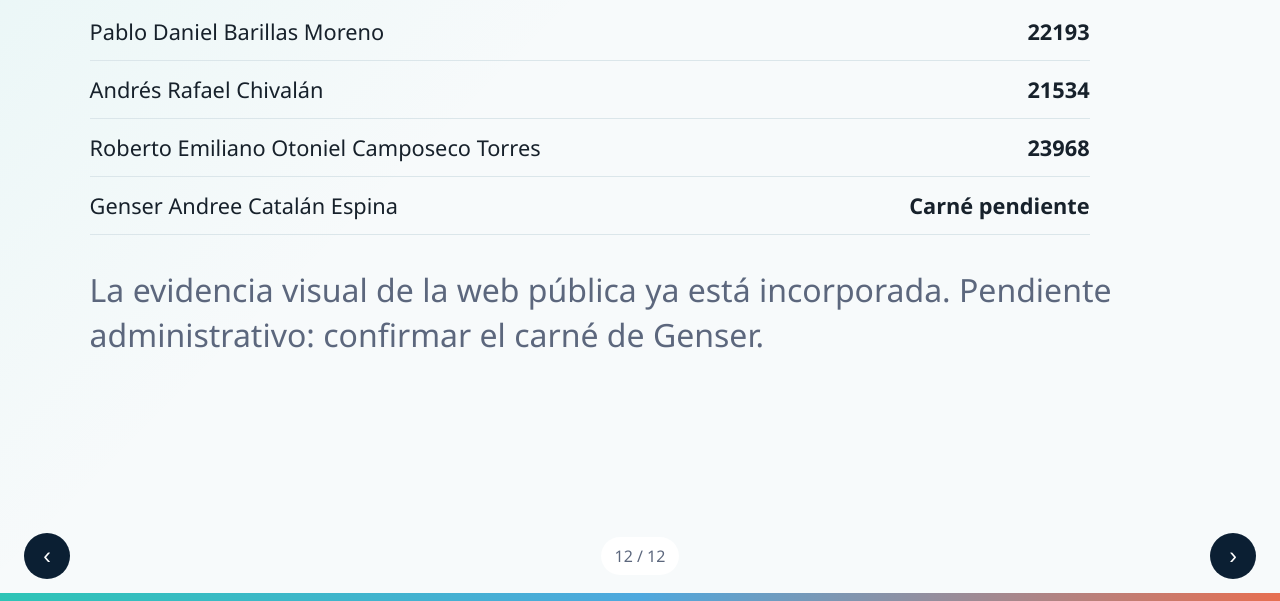
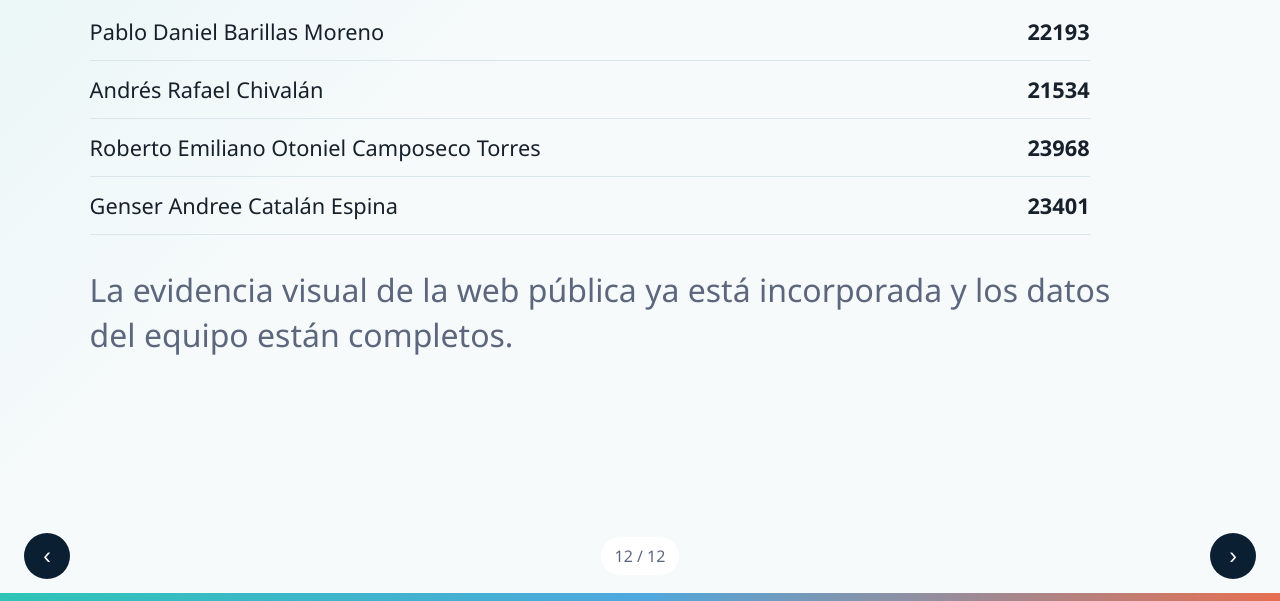
Before and after one commit to DanielBarillasM/Proyecto-final_Grupo-1_Redes_Sec-10, a plain HTML site: page docs/fase-final/presentacion.html in a window 1280 px wide. Both pictures are taken after a click on the button "Diapositiva anterior". Shown: the part 199-800 px from the top of the page. Drawn offline with Linux system fonts and the light colour scheme.

Commit message:
docs: confirmar carne de Genser

```diff
--- a/docs/fase-final/presentacion.html
+++ b/docs/fase-final/presentacion.html
@@ -309,9 +309,9 @@
       <div><span>Pablo Daniel Barillas Moreno</span><strong>22193</strong></div>
       <div><span>Andrés Rafael Chivalán</span><strong>21534</strong></div>
       <div><span>Roberto Emiliano Otoniel Camposeco Torres</span><strong>23968</strong></div>
-      <div><span>Genser Andree Catalán Espina</span><strong>Carné pendiente</strong></div>
+      <div><span>Genser Andree Catalán Espina</span><strong>23401</strong></div>
     </div>
-    <p class="lead">La evidencia visual de la web pública ya está incorporada. Pendiente administrativo: confirmar el carné de Genser.</p>
+    <p class="lead">La evidencia visual de la web pública ya está incorporada y los datos del equipo están completos.</p>
   </section>
 </main>
 
```
Also changed, not shown: 8 other files.
